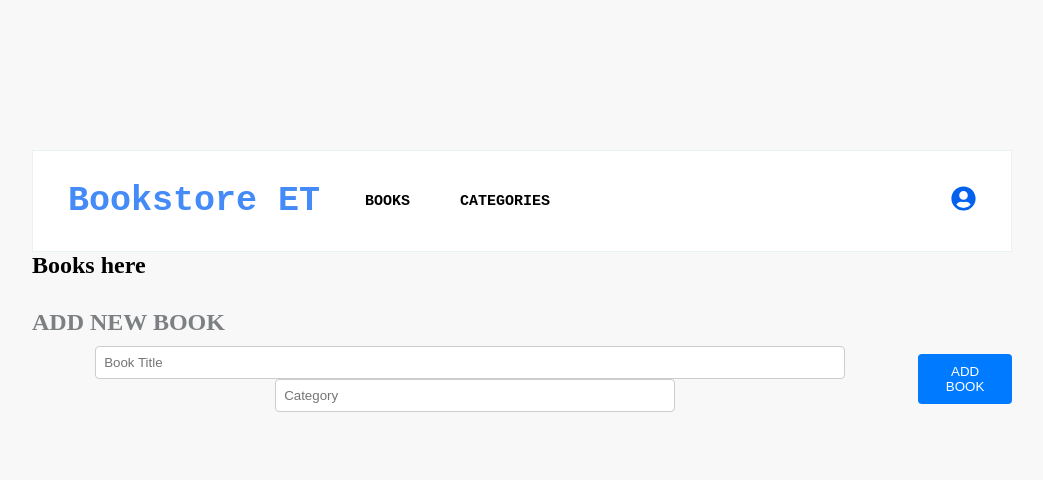
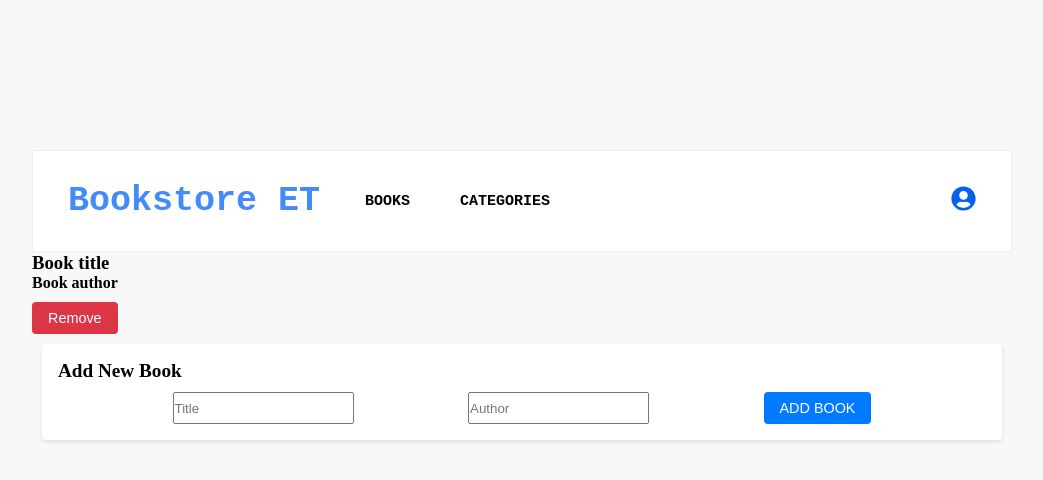
Before and after one commit to GhostEsso/bookstore-react, a React (Create React App) app: page / in a window 1280 px wide. Shown: the top 480 px of the page, without its empty margins (118-1161 px from the left). Built offline with nearby package versions, Linux system fonts and the light colour scheme.

Commit message:
correction on the project

```diff
--- a/package.json
+++ b/package.json
@@ -13,6 +13,7 @@
     "react-icons": "^4.10.1",
     "react-router-dom": "^6.15.0",
     "react-scripts": "5.0.1",
+    "uuid": "^9.0.0",
     "web-vitals": "^2.1.4"
   },
   "scripts": {
--- a/src/App.js
+++ b/src/App.js
@@ -2,7 +2,7 @@ import { Routes, Route } from 'react-router-dom';
 import NavigationBar from './components/NavigationBar';
 import BookList from './components/BookList';
 import Categories from './components/Categories';
-import AddBook from './components/AddBook';
+import AddBook from './components/Book';
 
 function App() {
   return (
--- a/src/components/AddBook.css
+++ b/src/components/AddBook.css
@@ -1,46 +1,49 @@
-.AddNewBook {
-  color: rgb(124, 128, 131);
-  text-align: start;
+/* AddBook.css */
+.form {
+  border-radius: 4px;
+  padding: 16px;
+  margin: 10px;
+  background-color: white;
+  box-shadow: 0 2px 4px rgba(0, 0, 0, 0.1);
+  width: auto;
 }
 
-/* AddBook.css */
-.add-book-container {
-  text-align: center;
-  margin-top: 30px;
+h2 {
+  font-size: 1.2rem;
+  margin-bottom: 10px;
 }
 
-.add-book-form {
+form {
   display: flex;
-  flex-direction: row; /* Arrange items horizontally */
-  align-items: center; /* Center items vertically */
-  justify-content: space-between; /* Distribute space between items */
-  padding-top: 10px;
+  flex-direction: row;
+  justify-content: space-evenly;
 }
 
-#title {
-  padding: 8px;
-  border: 1px solid #ccc;
-  border-radius: 4px;
-  width: 750px;
-  margin-right: 10px;
+.input-container {
+  display: flex;
+  align-items: center;
+  width: 100%;
 }
 
-#category {
-  padding: 8px;
-  border: 1px solid #ccc;
+.title-input input {
+    margin: 5px 10px 5px 0;
+    padding: 8px;
+    border: 1px solid #ccc;
+    border-radius: 4px;
+    width: 200%; /* Takes up 3/4 of the available space */
+  }
+
+#add-book {
+  background-color: #007bff;
+  color: white;
+  border: none;
+  padding: 8px 16px;
   border-radius: 4px;
-  width: 400px;
+  cursor: pointer;
+  font-size: 0.9rem;
+  align-self: flex-end;
 }
 
-.add-book-button {
-  background-color: #007bff;
-  color: white;
-  padding: 10px 20px;
-  border: none;
-  border-radius: 4px;
-  cursor: pointer;
-}
-
-.add-book-button:hover {
+#add-book:hover {
   background-color: #0056b3;
 }
--- a/src/components/AddBook.js
+++ b/src/components/AddBook.js
@@ -1,47 +1,15 @@
-import React, { useState } from 'react';
-import PropTypes from 'prop-types';
-import './AddBook.css'; // Import the CSS file
+import React from 'react';
+import './AddBook.css';
 
-function AddBook({ onAddBook }) {
-  const [title, setTitle] = useState('');
-  const [category, setCategory] = useState('');
-
-  const handleSubmit = (e) => {
-    e.preventDefault();
-    const newBook = { title, category };
-    onAddBook(newBook);
-    setTitle('');
-    setCategory('');
-  };
-
-  return (
-    <div className="add-book-container">
-      <h2 className="AddNewBook">ADD NEW BOOK</h2>
-      <form className="add-book-form" onSubmit={handleSubmit}>
-        <div className="add-book-inputs">
-          <input
-            type="text"
-            id="title"
-            placeholder="Book Title"
-            onChange={(e) => setTitle(e.target.value)}
-          />
-          <input
-            type="text"
-            id="category"
-            placeholder="Category"
-            onChange={(e) => setCategory(e.target.value)}
-          />
-        </div>
-        <button className="add-book-button" type="submit">
-          ADD BOOK
-        </button>
-      </form>
-    </div>
-  );
-}
-
-AddBook.propTypes = {
-  onAddBook: PropTypes.func.isRequired,
-};
+const AddBook = () => (
+  <div className="form">
+    <h2>Add New Book</h2>
+    <form>
+      <input type="text" name="title" placeholder="Title" />
+      <input type="text" name="author" placeholder="Author" />
+      <button type="submit" id="add-book">ADD BOOK</button>
+    </form>
+  </div>
+);
 
 export default AddBook;
--- /dev/null
+++ b/src/components/Book.css
@@ -0,0 +1,37 @@
+/* Book.css */
+.book {
+  border: 1px solid #ccc;
+  padding: 16px;
+  margin: 16px;
+  border-radius: 4px;
+  box-shadow: 0 2px 4px rgba(0, 0, 0, 0.1);
+  background-color: white;
+  display: flex;
+  flex-direction: column;
+  align-items: flex-start;
+}
+
+.book h3 {
+  margin: 0;
+  font-size: 1.2rem;
+  font-weight: bold;
+}
+
+.book p {
+  margin: 8px 0;
+  font-size: 1rem;
+}
+
+.book button {
+  background-color: #dc3545;
+  color: white;
+  border: none;
+  padding: 8px 16px;
+  border-radius: 4px;
+  cursor: pointer;
+  font-size: 0.9rem;
+}
+
+.book button:hover {
+  background-color: #c82333;
+}
--- /dev/null
+++ b/src/components/Book.js
@@ -0,0 +1,21 @@
+import React from 'react';
+import PropTypes from 'prop-types';
+
+const Book = ({ title, author }) => (
+  <>
+    <h3>{title}</h3>
+    <h4>{author}</h4>
+  </>
+);
+
+Book.propTypes = {
+  title: PropTypes.string,
+  author: PropTypes.string,
+};
+
+Book.defaultProps = {
+  title: '',
+  author: '',
+};
+
+export default Book;
--- /dev/null
+++ b/src/components/BookList.css
@@ -0,0 +1,51 @@
+/* BookList.css */
+.book-list-container {
+    display: flex;
+    flex-direction: column;
+    align-items: center;
+    margin-top: 20px;
+  }
+
+  .book-item {
+    border: 1px solid #ccc;
+    border-radius: 4px;
+    padding: 16px;
+    margin: 10px;
+    background-color: white;
+    box-shadow: 0 2px 4px rgba(0, 0, 0, 0.1);
+    width: 300px;
+    display: flex;
+    flex-direction: column;
+  }
+
+  #delete-button {
+    background-color: #dc3545;
+    color: white;
+    border: none;
+    padding: 8px 16px;
+    border-radius: 4px;
+    cursor: pointer;
+    font-size: 0.9rem;
+    margin-top: 10px;
+    align-self: center;
+  }
+
+  #delete-button:hover {
+    background-color: #c82333;
+  }
+
+  .add-book-button {
+    background-color: #007bff;
+    color: white;
+    border: none;
+    padding: 8px 16px;
+    border-radius: 4px;
+    cursor: pointer;
+    font-size: 0.9rem;
+    margin-top: 10px;
+    align-self: center;
+  }
+
+  .add-book-button:hover {
+    background-color: #0056b3;
+  }
--- a/src/components/BookList.js
+++ b/src/components/BookList.js
@@ -1,7 +1,14 @@
+import React from 'react';
+import AddBook from './AddBook';
+import Book from './Book';
+import './BookList.css';
+
 const BookList = () => (
-  <section className="section1">
-    <h2>Books here</h2>
-  </section>
+  <>
+    <Book title="Book title" author="Book author" />
+    <button type="button" id="delete-button">Remove</button>
+    <AddBook />
+  </>
 );
 
 export default BookList;
```
Also changed, not shown: 1 other file (tests, documents, lock files or other folders).
